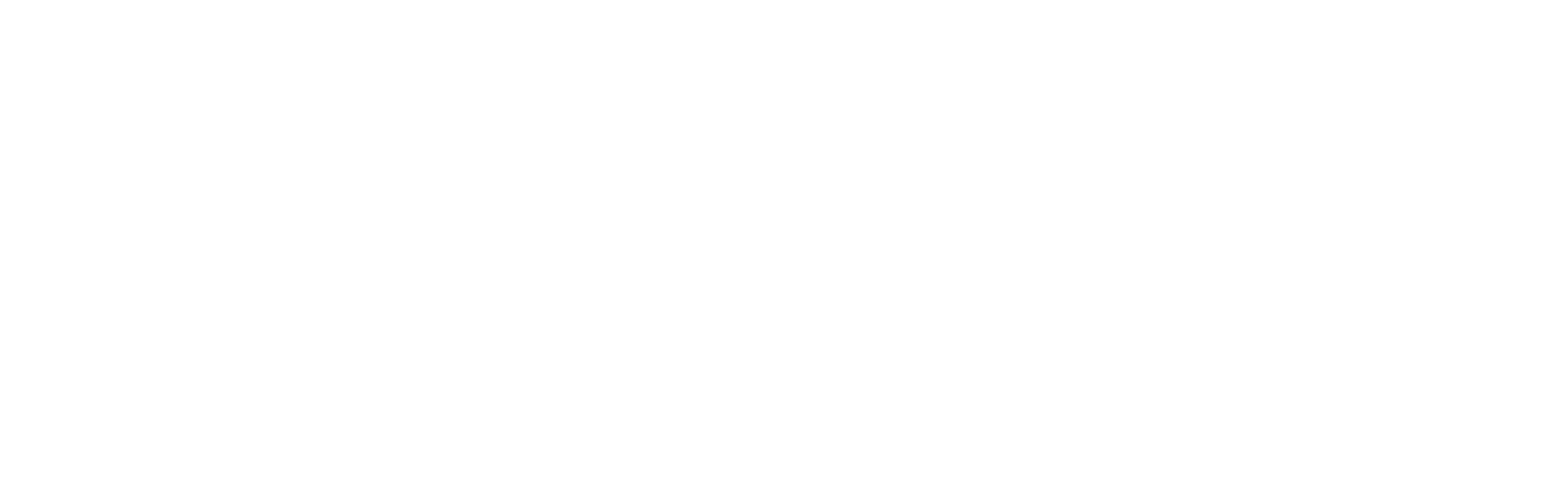
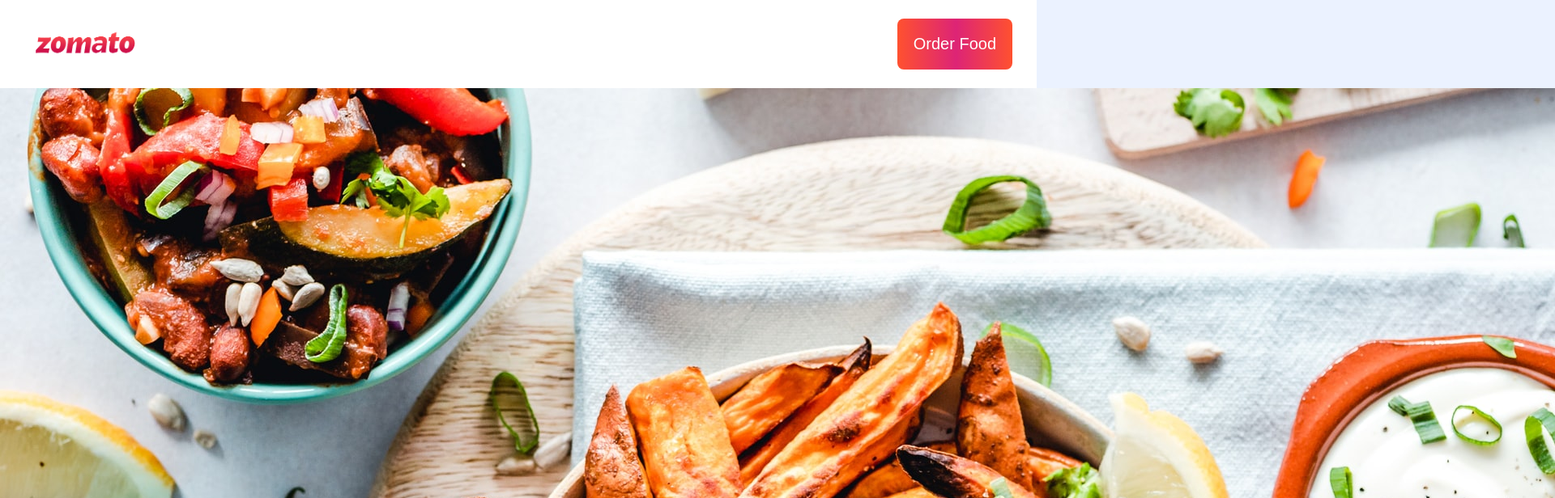
Before and after one commit to BrijeshKeswani/zomato-landing-page, a plain HTML site: page index.html in a window 1280 px wide. Shown: the top 616 px of the page at 81% size, 1920 px wide, since content can reach past the window. Drawn offline with Linux system fonts and the light colour scheme.

Commit message:
added navbar

```diff
--- a/index.html
+++ b/index.html
@@ -4,9 +4,29 @@
     <meta charset="UTF-8">
     <meta http-equiv="X-UA-Compatible" content="IE=edge">
     <meta name="viewport" content="width=device-width, initial-scale=1.0">
-    <title>Document</title>
+    <link rel="preconnect" href="https://fonts.gstatic.com">
+    <link href="https://fonts.googleapis.com/css2?family=Merriweather:ital,wght@0,300;0,400;0,700;0,900;1,300;1,400;1,700;1,900&display=swap" rel="stylesheet">
+    <link rel="stylesheet" href="style.css">
+    <title>Zomato_Landing_Page</title>
 </head>
 <body>
+    <header>
+        <nav class="navbar">
+            <div class="navbar__brand">
+                <img src="assets/assets/logo.png" alt="logo" class="navbar__logo " />
+            </div>
+            <div class="navbar__nav__items">
+             <button class="nav__item">Order Food</button>
+            </div>
+        </nav>
+    </header>
 
+    <main class="container">
+        <section class="hero__container">
+            <div class="hero__image__container">
+                <img src="assets/assets/hero.jpg" alt="hero image" class="hero__image">
+            </div>
+        </section>
+    </main>
 </body>
 </html>
--- a/style.css
+++ b/style.css
@@ -0,0 +1,62 @@
+* {
+    margin: 0;
+    padding: 0;
+    box-sizing: border-box /*To box model*/;
+}
+
+body {
+    font-family: 'Merriweather', serif;
+    background-color: #ebf2ff;
+
+}
+
+.navbar {
+    display: flex;
+    align-items: center;
+    justify-content: space-around;
+    background-color: #fff;
+}
+
+.navbar__brand {
+    width: 100px;
+}
+
+.navbar__logo {
+    width: 100%;
+}
+
+.nav__item {
+    background-image: linear-gradient(
+        to right,
+        #ff512f 0%,
+        #dd2476 51%,
+        #ff512f 100%
+    );
+    color: #fff;
+    border: none;
+    padding: 12px;
+    border-radius: 8px;
+    cursor: pointer;
+}
+
+.nav__item:hover {
+    border: 2px solid blue;
+}
+
+
+@media (min-width: 768px){
+    .navbar{
+        justify-content: space-between;
+        padding: 2px 30px;
+    }
+}
+
+@media (min-width: 1020px) {
+    .navbar__brand {
+        width: 150px;
+    }
+    .nav__item {
+        padding: 20px;
+        font-size: 20px;
+    }
+}
```
